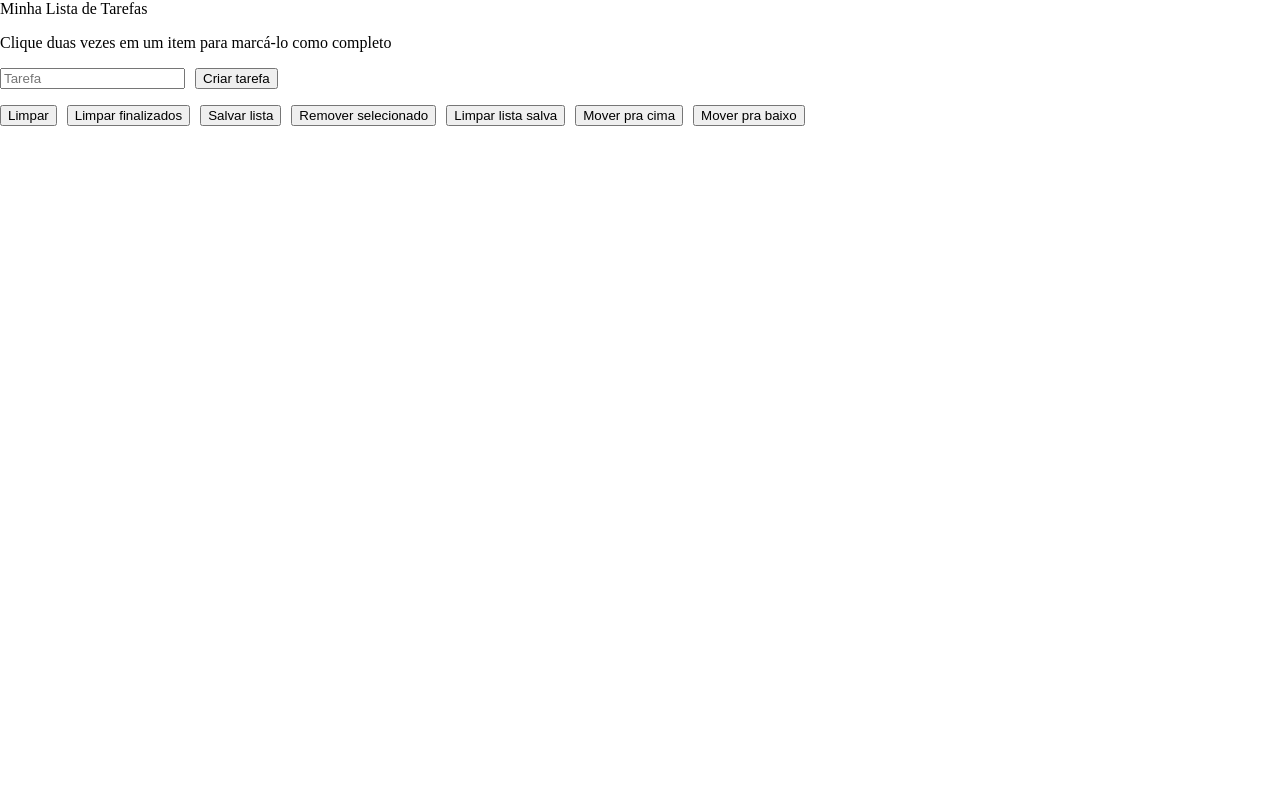
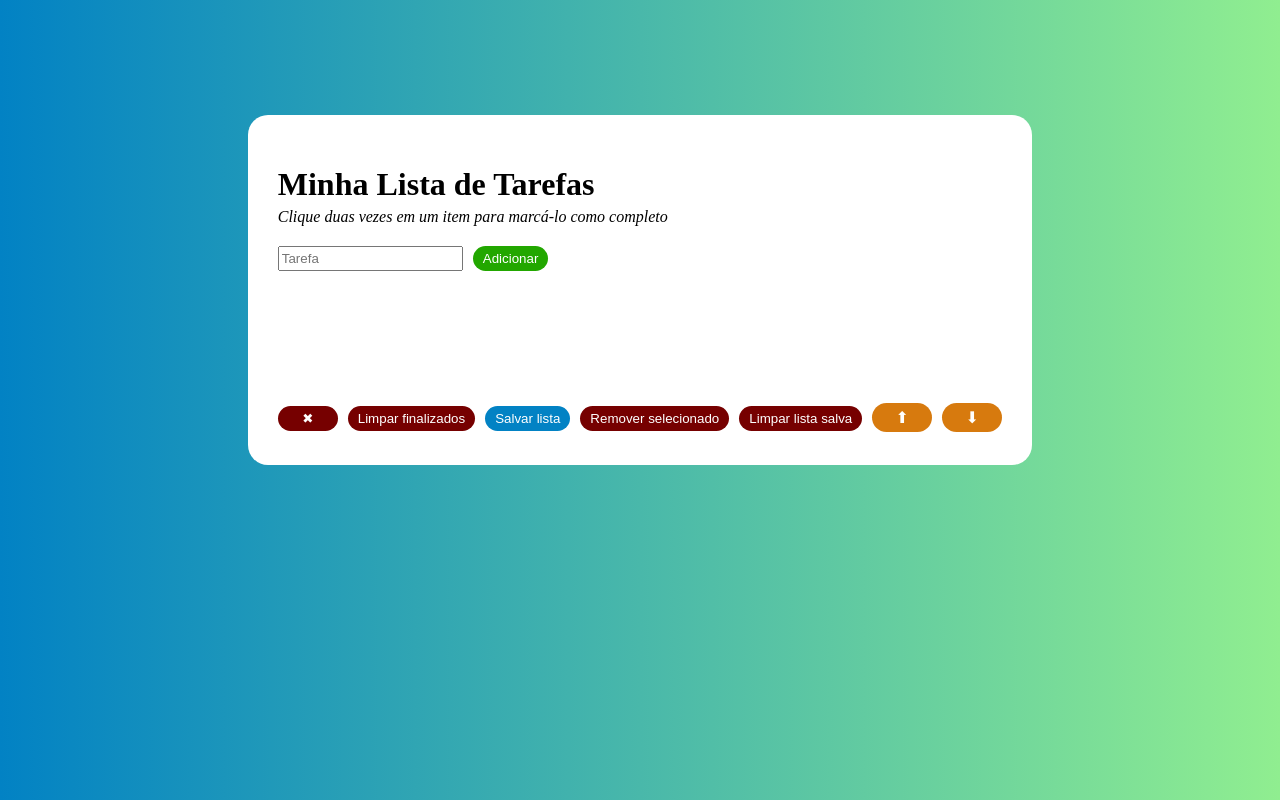
Before and after one commit to Rodrigo-Monteiro-Lima/todo_list, a website: page index.html in a window 1280 px wide. Drawn offline with Linux system fonts and the light colour scheme.

Commit message:
Estilização

```diff
--- a/index.html
+++ b/index.html
@@ -8,12 +8,19 @@
   <link rel="stylesheet" href="style.css">
 </head>
 <body>
-  <header>
-    Minha Lista de Tarefas
-    <p id="funcionamento">Clique duas vezes em um item para marcá-lo como completo</p>
-  </header>
-  <div class="tasksEntries">
-    <input type="text" id="texto-tarefa" placeholder="Tarefa">
+  <div id="container">
+    <header>
+      <h1>
+        Minha Lista de Tarefas
+      </h1>
+      <p id="funcionamento"><em>
+        Clique duas vezes em um item para marcá-lo como completo
+      </em>
+      </p>
+    </header>
+    <div class="tasksEntries">
+      <input type="text" id="texto-tarefa" placeholder="Tarefa">
+    </div>
   </div>
   <script src="script.js"></script>
 </body>
--- a/script.js
+++ b/script.js
@@ -1,7 +1,8 @@
+const container = document.querySelector('#container');
 function createList() {
   const list = document.createElement('ol');
   list.id = 'lista-tarefas';
-  document.body.appendChild(list);
+  container.appendChild(list);
 }
 createList();
 
@@ -9,7 +10,7 @@ function createButton() {
   const button = document.createElement('button');
   const divTask = document.querySelector('.tasksEntries');
   button.id = 'criar-tarefa';
-  button.innerText = 'Criar tarefa';
+  button.innerText = 'Adicionar';
   divTask.appendChild(button);
 }
 createButton();
@@ -19,11 +20,12 @@ const list = document.querySelector('ol');
 btnAddTask.addEventListener('click', () => {
   const input = document.querySelector('input');
   const item = document.createElement('li');
-  item.className = 'itemList';
-  item.innerText = input.value;
-  list.appendChild(item);
-  input.value = '';
-  // localStorage.setItem('task', item);
+  if (input.value !== '') {
+    item.className = 'itemList';
+    item.innerText = input.value;
+    list.appendChild(item);
+    input.value = '';
+  }
 });
 
 const li = list.childNodes;
@@ -46,8 +48,8 @@ list.addEventListener('dblclick', (event) => {
 
 const btnClear = document.createElement('button');
 btnClear.id = 'apaga-tudo';
-btnClear.innerText = 'Limpar';
-document.body.appendChild(btnClear);
+btnClear.innerText = '✖';
+container.appendChild(btnClear);
 btnClear.addEventListener('click', () => {
   const listItem = document.querySelectorAll('li');
   for (let index = 0; index < listItem.length; index += 1) {
@@ -58,7 +60,7 @@ btnClear.addEventListener('click', () => {
 const btnRemoveFinalized = document.createElement('button');
 btnRemoveFinalized.id = 'remover-finalizados';
 btnRemoveFinalized.innerText = 'Limpar finalizados';
-document.body.appendChild(btnRemoveFinalized);
+container.appendChild(btnRemoveFinalized);
 btnRemoveFinalized.addEventListener('click', () => {
   const listItem = document.querySelectorAll('li');
   for (let index = 0; index < listItem.length; index += 1) {
@@ -71,7 +73,7 @@ btnRemoveFinalized.addEventListener('click', () => {
 const btnSave = document.createElement('button');
 btnSave.id = 'salvar-tarefas';
 btnSave.innerText = 'Salvar lista';
-document.body.appendChild(btnSave);
+container.appendChild(btnSave);
 btnSave.addEventListener('click', () => {
   const wholeList = [];
   const listClass = [];
@@ -87,7 +89,7 @@ btnSave.addEventListener('click', () => {
 const btnRemoveSelected = document.createElement('button');
 btnRemoveSelected.id = 'remover-selecionado';
 btnRemoveSelected.innerText = 'Remover selecionado';
-document.body.appendChild(btnRemoveSelected);
+container.appendChild(btnRemoveSelected);
 btnRemoveSelected.addEventListener('click', () => {
   for (let index = 0; index < li.length; index += 1) {
     if (li[index].className.includes('selected')) {
@@ -99,7 +101,7 @@ btnRemoveSelected.addEventListener('click', () => {
 const btnClearLS = document.createElement('button');
 btnClearLS.id = 'clear-saved-list';
 btnClearLS.innerHTML = 'Limpar lista salva';
-document.body.appendChild(btnClearLS);
+container.appendChild(btnClearLS);
 btnClearLS.addEventListener('click', () => {
   localStorage.clear();
   const listItem = document.querySelectorAll('li');
@@ -110,8 +112,8 @@ btnClearLS.addEventListener('click', () => {
 
 const btnUp = document.createElement('button');
 btnUp.id = 'mover-cima';
-btnUp.innerHTML = 'Mover pra cima';
-document.body.appendChild(btnUp);
+btnUp.innerHTML = '⬆';
+container.appendChild(btnUp);
 btnUp.addEventListener('click', () => {
   for (let index = 0; index < li.length; index += 1) {
     if (li[index].className.includes('selected') && index !== 0) {
@@ -127,8 +129,8 @@ btnUp.addEventListener('click', () => {
 
 const btnDown = document.createElement('button');
 btnDown.id = 'mover-baixo';
-btnDown.innerHTML = 'Mover pra baixo';
-document.body.appendChild(btnDown);
+btnDown.innerHTML = '⬇';
+container.appendChild(btnDown);
 btnDown.addEventListener('click', () => {
   const item = document.querySelector('.selected');
   if (item && item.nextSibling !== null) {
--- a/style.css
+++ b/style.css
@@ -4,6 +4,94 @@
 
 body {
   margin: 0;
+  background: linear-gradient(90deg , rgb(2 , 130 , 196) , lightgreen);
+  display: flex;
+  flex-direction: row;
+  align-items: center;
+  justify-content: center;
+  height: 580px;
+}
+
+input:focus {
+  border: 2px solid red;
+}
+
+ol {
+  min-height: 100px;
+}
+
+h1 {
+  margin-bottom: 0;
+}
+
+p {
+  margin-top: 5px;
+  margin-bottom: 20px;
+}
+
+#buttonsContainer {
+  display: flex;
+  justify-content: flex-end;
+}
+
+#container {
+  background-color: white;
+  padding: 30px;
+  border-radius: 20px;
+  min-height: 350px;
+  max-height: fit-content;
+}
+
+button {
+  border-radius: 30px;
+  padding: 5px;
+  color: white;
+  border: 0;
+  padding-left: 10px;
+  padding-right: 10px;
+}
+
+#clear-saved-list {
+  background-color: rgb(118 , 0 , 0);
+  border-color: rgb(118 , 0 , 0);
+  margin-left: 10px;
+}
+
+#remover-finalizados {
+  background-color: rgb(118 , 0 , 0);
+  border-color: rgb(118 , 0 , 0);
+  margin-left: 10px;
+}
+
+#remover-selecionado {
+  background-color: rgb(118 , 0 , 0);
+  border-color: rgb(118 , 0 , 0);
+  margin-left: 10px;
+}
+
+#criar-tarefa {
+  background-color: rgb(34 , 167 , 0);
+  border-color: rgb(34 , 167 , 0);
+  margin-left: 10px;
+}
+
+#mover-cima , #mover-baixo {
+  background-color: rgb(215 , 122 , 14);
+  border-color: rgb(215 , 122 , 14);
+  width: 60px;
+  font-size: 16px;
+}
+
+#salvar-tarefas {
+  background-color: rgb(2 , 130 , 196);
+  border-color: rgb(2 , 130 , 196);
+  margin-left: 10px;
+}
+
+#apaga-tudo {
+  background-color: rgb(118 , 0 , 0);
+  border-color: rgb(118 , 0 , 0);
+  width: 60px;
 }
 
 .tasksEntries {
@@ -18,10 +106,6 @@ body {
   margin-left: 10px;
 }
 
-#criar-tarefa {
-  margin-left: 10px;
-}
-
 .selected {
   background-color: gray;
 }
@@ -30,18 +114,28 @@ body {
   text-decoration: line-through solid black;
 }
 
-#remover-finalizados {
-  margin-left: 10px;
+#criar-tarefa:hover {
+  background-color: rgba(34 , 167 , 0 , 0.8);
+  cursor: pointer;
 }
 
-#salvar-tarefas {
-  margin-left: 10px;
+#clear-saved-list:hover , #remover-selecionado:hover , #remover-finalizados:hover {
+  background-color: rgba(118 , 0 , 0 , 0.8);
+  cursor: pointer;
+
 }
 
-#remover-selecionado {
-  margin-left: 10px;
+#mover-cima:hover , #mover-baixo:hover {
+  background-color: rgba(215 , 122 , 14 , 0.8);
+  cursor: pointer;
 }
 
-#clear-saved-list {
-  margin-left: 10px;
+#salvar-tarefas:hover {
+  background-color: rgba(2 , 130 , 196 , 0.8);
+  cursor: pointer;
 }
+
+#apaga-tudo:hover {
+  background-color: rgba(118 , 0 , 0 , 0.8);
+  cursor: pointer;
+}
```
